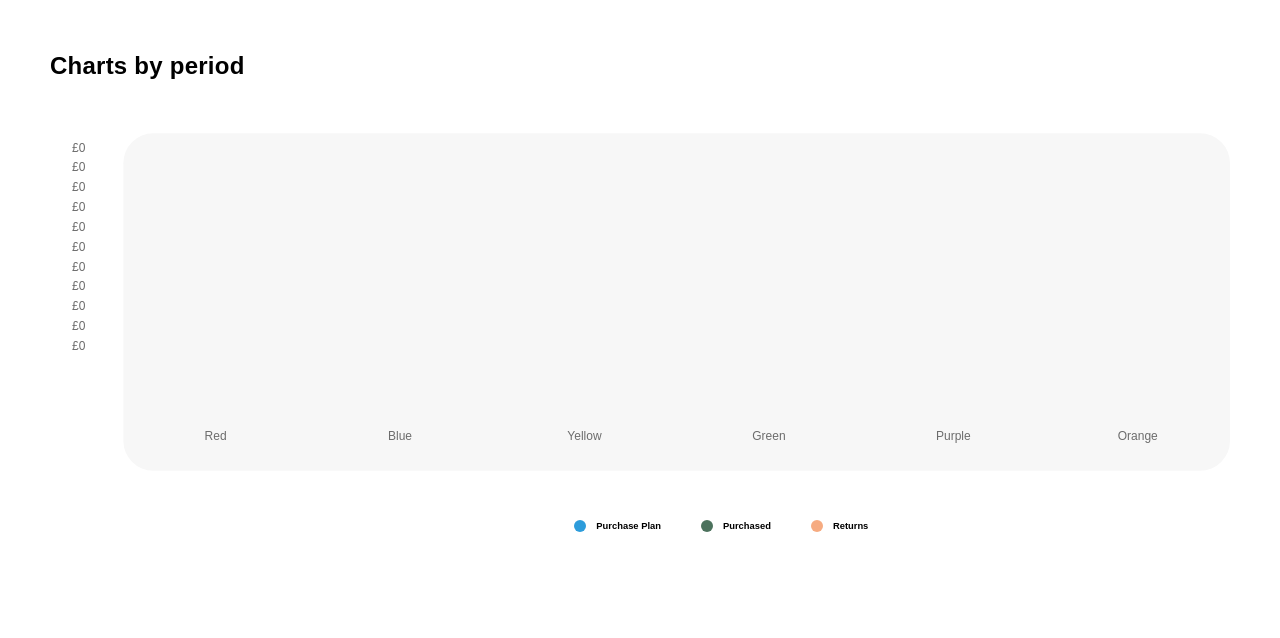
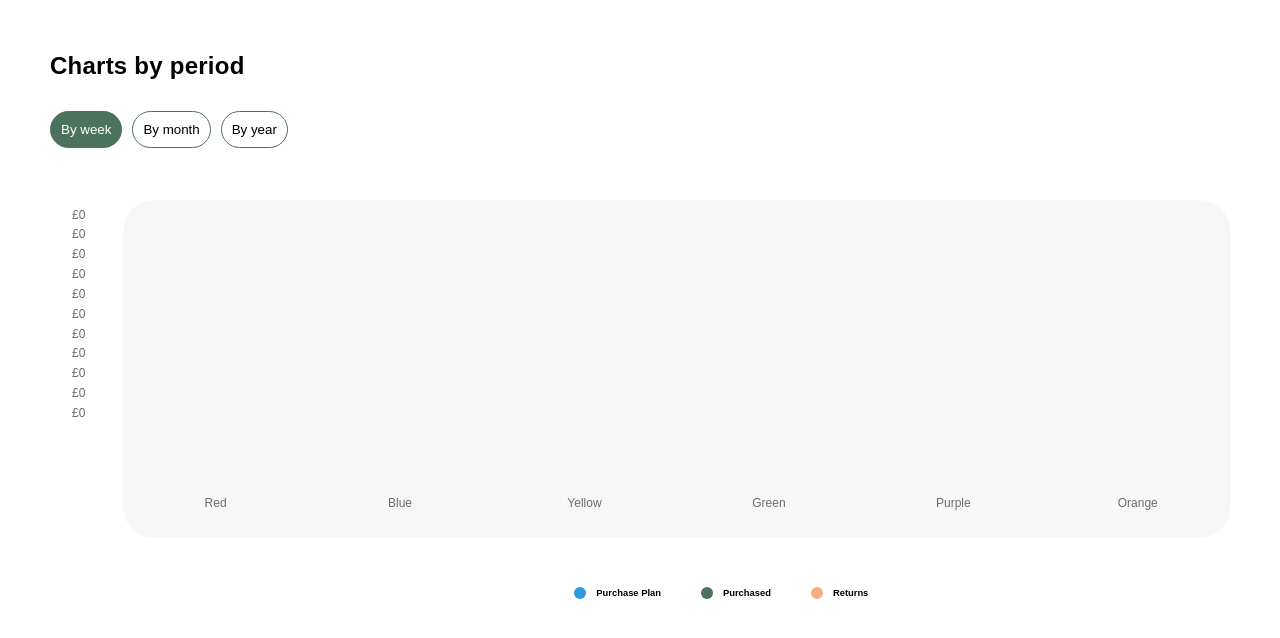
Before and after one commit to ElenaKiseljova/chart-js-scroll-x, a Nuxt app: page / in a window 1280 px wide. Shown: the top 638 px of the page. Built offline with nearby package versions, Linux system fonts and the light colour scheme.

Commit message:
add: tabs

```diff
--- /dev/null
+++ b/components/ChartTabs.vue
@@ -0,0 +1,79 @@
+<script setup lang="ts">
+import { computed } from '#imports';
+
+const props = defineProps({
+  tabs: {
+    type: Array,
+    required: false,
+    default: () => [],
+  },
+  modelValue: {
+    type: [String, Number, undefined],
+    required: false,
+    default: undefined,
+  },
+});
+
+const emits = defineEmits(['update:modelValue']);
+
+const currentTab = computed({
+  get: () => props.modelValue,
+  set: (val) => emits('update:modelValue', val),
+});
+</script>
+
+<template>
+  <div class="chart-tabs">
+    <button
+      v-for="tab in tabs || []"
+      :key="tab.key"
+      category="tertiary"
+      size="middle"
+      class="chart-tabs__tab"
+      :class="{ active: tab.key === currentTab }"
+      @click="currentTab = tab.key"
+    >
+      {{ tab.title }}
+    </button>
+  </div>
+</template>
+
+<style lang="scss" scoped>
+.chart-tabs {
+  display: flex;
+
+  align-items: stretch;
+
+  column-gap: 10px;
+
+  width: fit-content;
+
+  &__tab {
+    position: relative;
+
+    padding: 10px;
+
+    border: 1px solid #4c725d;
+
+    border-radius: 20px;
+
+    background-color: #ffffff;
+
+    box-sizing: border-box;
+
+    &.active {
+      color: #ffffff;
+
+      border-color: #4c725d;
+
+      background-color: #4c725d;
+    }
+
+    &.active {
+      &:hover {
+        border-color: #4c725d;
+      }
+    }
+  }
+}
+</style>
--- a/pages/index.vue
+++ b/pages/index.vue
@@ -189,6 +189,43 @@ const LEGENDS = {
   },
 };
 
+// Tabs
+const TABS = [
+  {
+    key: 'week',
+    title: 'By week',
+  },
+  {
+    key: 'month',
+    title: 'By month',
+  },
+  {
+    key: 'year',
+    title: 'By year',
+  },
+];
+
+const router = useRouter();
+const route = useRoute();
+
+// Current period 'week' | 'month' | 'year'
+const currentTab = computed({
+  get: () => route.query?.period || 'week',
+  set: (value) => {
+    if (value !== route.query?.period) {
+      router.push({
+        query: {
+          ...(route?.query || {}),
+          period: value,
+        },
+      });
+    }
+  },
+});
+
+// Width of axesY
+const axesYWidth = ref(null);
+
 // Draft data
 const data = ref({
   purchasePlan: [],
@@ -215,18 +252,13 @@ const chartData = computed(() => ({
     },
   ],
 }));
-
-// Width of axesY
-const axesYWidth = ref(null);
 </script>
 
 <template>
   <div class="charts">
     <h3 class="charts__title">Charts by period</h3>
 
-    <div class="charts__tabs">
-      <!-- Period Tabs -->
-    </div>
+    <ChartTabs v-model="currentTab" :tabs="TABS" class="charts__tabs" />
 
     <div class="charts__items">
       <div
```
